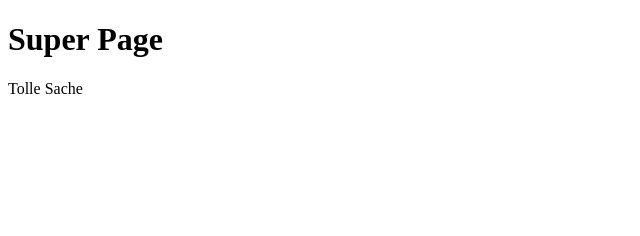
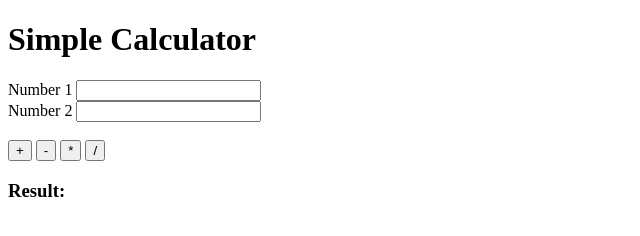
Before and after one commit to simon-metzler/SWP2, a plain HTML site: page HTML & JS/01_Zugriff JS HTML/index.html in a window 1280 px wide. Shown: the whole page, without its empty margins (0-640 px from the left). Drawn offline with Linux system fonts and the light colour scheme.

Commit message:
finished 01_Zugriff_JS_HTML

```diff
--- a/HTML & JS/01_Zugriff JS HTML/index.html
+++ b/HTML & JS/01_Zugriff JS HTML/index.html
@@ -8,9 +8,15 @@
     <script src="script.js" defer></script>
 </head>
 <body>
-    <h1 id="heading">Super Page</h1>
+    <h1 id="heading">Simple Calculator</h1>
     <div id="content">
-        Text
+        Number 1 <input type="text" id="number1"\><br/>
+        Number 2 <input type="text" id="number2"\><br/><br/>
+        <button onclick="plus()">+</button>
+        <button onclick="minus()">-</button>
+        <button onclick="multiplied()">*</button>
+        <button onclick="divided()">/</button>
+        <h3 id="result">Result:</h3>
     </div>
 
 </body>
--- a/HTML & JS/01_Zugriff JS HTML/script.js
+++ b/HTML & JS/01_Zugriff JS HTML/script.js
@@ -1 +1,43 @@
-document.getElementById("content").innerHTML = "Tolle Sache"
+function plus(){
+
+    let num1 = document.getElementById("number1").value;
+    let num2 = document.getElementById("number2").value;
+
+    let result = parseInt(num1) + parseInt(num2);
+
+    document.getElementById("result").innerHTML = "Result:" + result;
+
+}
+
+function minus(){
+
+    let num1 = document.getElementById("number1").value;
+    let num2 = document.getElementById("number2").value;
+
+    let result = parseInt(num1) - parseInt(num2);
+
+    document.getElementById("result").innerHTML = "Result:" + result;
+
+}
+
+function multiplied(){
+
+    let num1 = document.getElementById("number1").value;
+    let num2 = document.getElementById("number2").value;
+
+    let result = parseInt(num1) * parseInt(num2);
+
+    document.getElementById("result").innerHTML = "Result:" + result;
+
+}
+
+function divided(){
+
+    let num1 = document.getElementById("number1").value;
+    let num2 = document.getElementById("number2").value;
+
+    let result = parseInt(num1) / parseInt(num2);
+
+    document.getElementById("result").innerHTML = "Result:" + result;
+
+}
```
